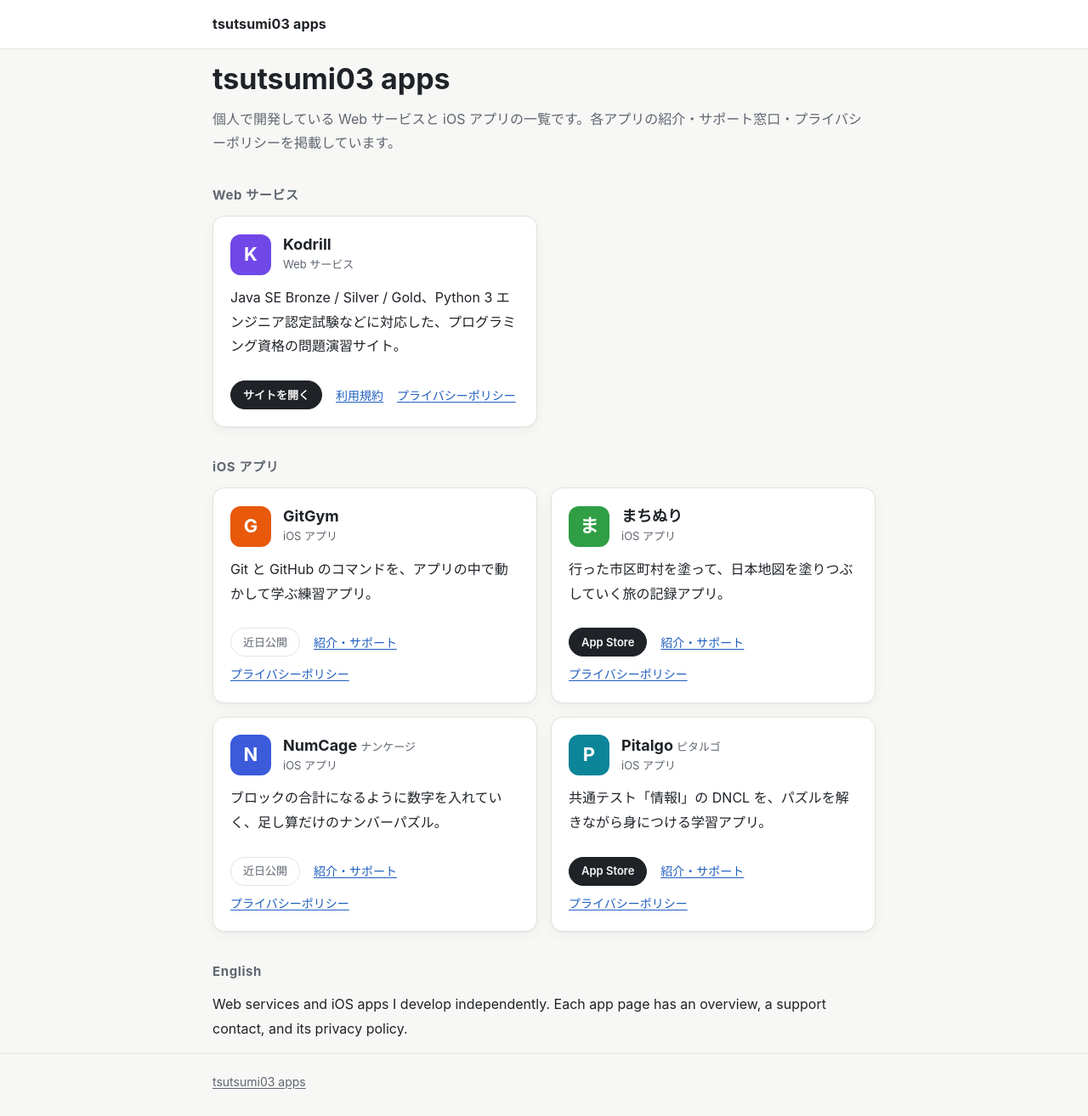
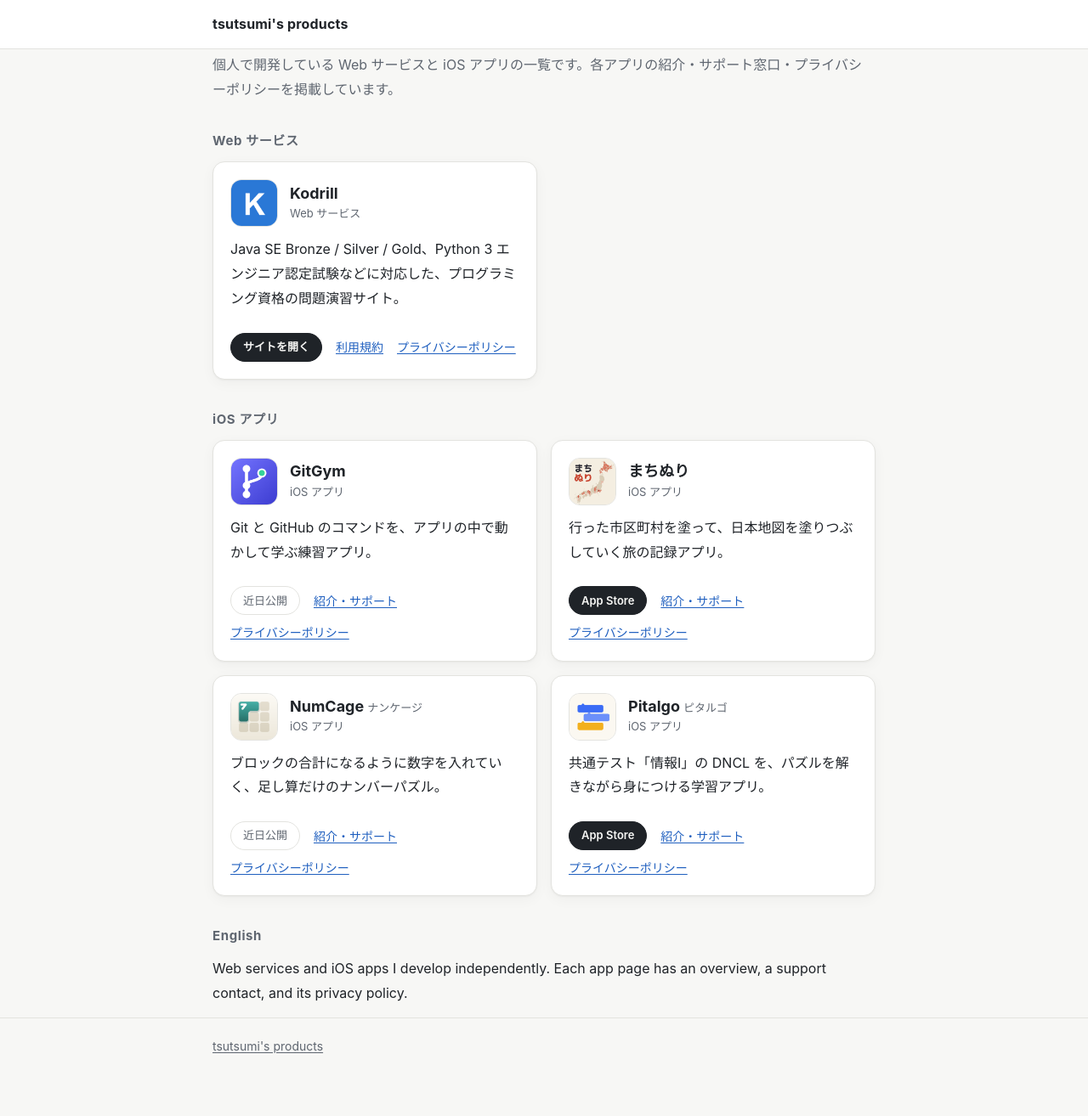
Before and after one commit to tsutsumi03/tsutsumi03.github.io, a Jekyll site: the page built from index.html, in a window 1280 px wide. Shown: the whole page at 85% size. Built offline with Jekyll 4.4.1, drawn with Linux system fonts in a browser that asks for light colours; after the commit the page ends 1272 px from its top, so only the background shows below that.

Commit message:
change: タイトルを tsutsumi's products にし、一覧にアプリアイコンを使う
- トップでヘッダーと重複していた大見出しを外す
- カードの頭文字マークを、各アプリのアイコン (192px に縮小) に置き換える

Co-Authored-By: Claude Opus 5.5 <noreply@anthropic.com>

```diff
--- a/_config.yml
+++ b/_config.yml
@@ -1,4 +1,4 @@
-title: tsutsumi03 apps
+title: "tsutsumi's products"
 description: 個人で開発している Web サービスと iOS アプリの一覧。紹介・サポート・プライバシーポリシー。
 lang: ja
 url: https://tsutsumi03.github.io
--- a/assets/css/site.css
+++ b/assets/css/site.css
@@ -184,9 +184,7 @@ main { flex: 1; padding-top: 28px; padding-bottom: 56px; }
 
 /* トップページ */
 
-.hero { margin: 12px 0 36px; }
-
-.hero h1 { font-size: 34px; margin-bottom: 10px; }
+.hero { margin: 4px 0 8px; }
 
 .hero p { color: var(--muted); margin: 0; }
 
@@ -225,17 +223,12 @@ main { flex: 1; padding-top: 28px; padding-bottom: 56px; }
 
 .app-card-head { display: flex; align-items: center; gap: 14px; }
 
-.app-mark {
+.app-icon {
   flex: none;
-  display: grid;
-  place-items: center;
-  width: 48px;
-  height: 48px;
-  border-radius: 12px;
-  background: var(--app-color);
-  color: #fff;
-  font-size: 22px;
-  font-weight: 700;
+  width: 56px;
+  height: 56px;
+  border-radius: 13px;
+  border: 1px solid var(--border);
 }
 
 .app-card h3 { margin: 0; font-size: 18px; line-height: 1.4; }
@@ -262,6 +255,5 @@ main { flex: 1; padding-top: 28px; padding-bottom: 56px; }
 
 @media (max-width: 420px) {
   .wrap { padding: 0 16px; }
-  .hero h1 { font-size: 28px; }
   .content h1 { font-size: 26px; }
 }
--- a/index.html
+++ b/index.html
@@ -1,10 +1,9 @@
 ---
 layout: default
-title: tsutsumi03 apps
+title: "tsutsumi's products"
 ---
 
 <section class="hero">
-  <h1>tsutsumi03 apps</h1>
   <p>個人で開発している Web サービスと iOS アプリの一覧です。各アプリの紹介・サポート窓口・プライバシーポリシーを掲載しています。</p>
 </section>
 
@@ -15,9 +14,9 @@ title: tsutsumi03 apps
   {%- for app in group.items %}
   {%- if app.slug %}{% assign home = '/' | append: app.slug | append: '/' | relative_url %}{% else %}{% assign home = app.site %}{% endif %}
   <li>
-    <div class="app-card" style="--app-color: {{ app.color }}">
+    <div class="app-card">
       <div class="app-card-head">
-        <span class="app-mark" aria-hidden="true">{{ app.mark }}</span>
+        <img class="app-icon" src="{{ app.icon | relative_url }}" alt="" width="56" height="56" loading="lazy">
         <div>
           <h3><a href="{{ home }}">{{ app.name }}</a>{% if app.reading %}<span class="app-reading">{{ app.reading }}</span>{% endif %}</h3>
           <div class="app-kind">{{ app.kind }}</div>
```
Also changed, not shown: _data/apps.yml (+6 -10 lines), assets/icons/gitgym.png (added), assets/icons/kodrill.png (added), assets/icons/machinuri.png (added), assets/icons/numcage.png (added), assets/icons/pitalgo.png (added).
